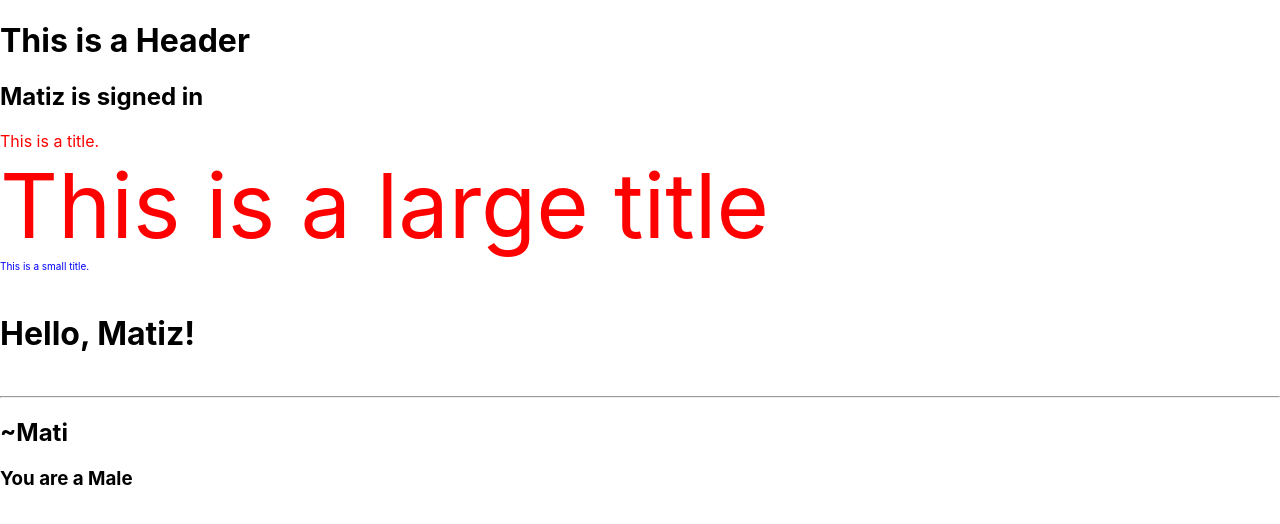
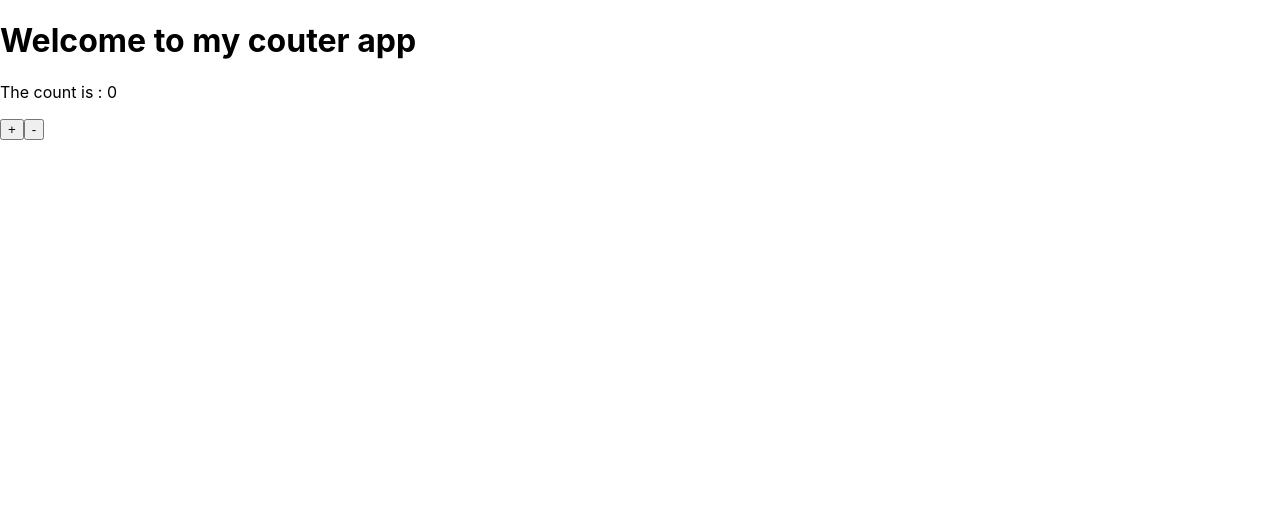
Before and after one commit to Matiz009/React-Learning, a React (Create React App) app: page / in a window 1280 px wide. Shown: the top 524 px of the page. Built offline with nearby package versions, Linux system fonts and the light colour scheme.

Commit message:
simple counter app;

```diff
--- a/src/App.js
+++ b/src/App.js
@@ -1,32 +1,22 @@
 import "./App.css";
-import Header from "./Header";
+import React, { useState } from "react";
 
 function App() {
-  //There are two types of components
-  //1 class based
-  //2 function based
+  const [count, setCount] = useState(0);
 
-  const name = "Mati"; //variable for storing name
-  const isMale = true;
-  //Block Element Modifier
+  const increment = () => {
+    setCount(count + 1);
+  };
 
-  function getGreetings(user) {
-    if (user) {
-      return <h4>Hello, {user}!</h4>;
-    } else {
-      return <h5>Hello Stranger!</h5>;
-    }
-  }
+  const decrement = () => {
+    setCount(count - 1);
+  };
   return (
     <div className="App">
-      <Header />
-      <div className="app__title">This is a title.</div>
-      <div className="app__title--large">This is a large title</div>
-      <div className="app__title--small">This is a small title.</div>
-      <h1>{getGreetings("Matiz")}</h1>
-      <hr></hr>
-      <h2>~{name}</h2>
-      <h3>You are a {isMale ? "Male" : "Female"}</h3>
+      <h1>Welcome to my couter app</h1>
+      <p>The count is : {count}</p>
+      <button onClick={increment}>+</button>
+      <button onClick={decrement}>-</button>
     </div>
   );
 }
```
